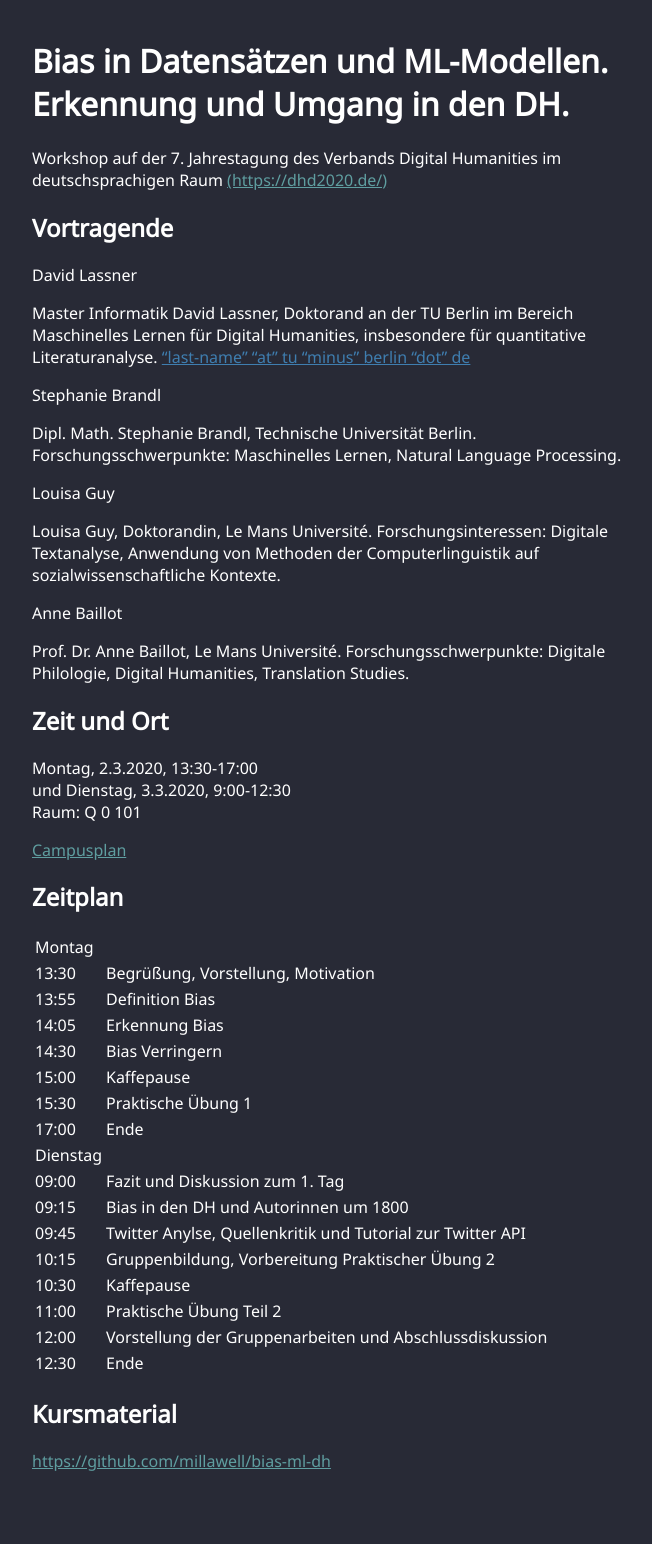
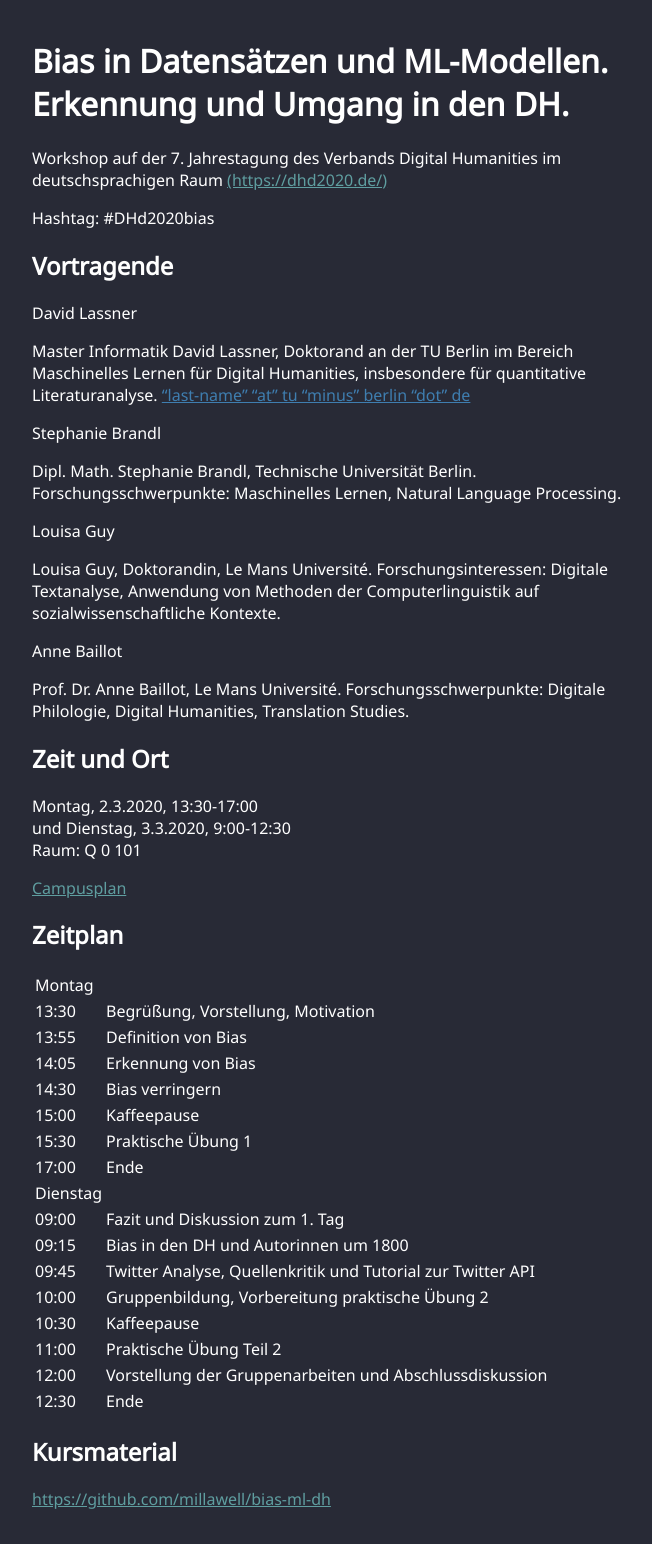
Before and after one commit to millawell/bias-ml-dh, a Jekyll site: the page built from index.md, in a window 1280 px wide. Shown: the whole page, without its empty margins (292-944 px from the left). Built offline with Jekyll 4.4.1, drawn with Linux system fonts in a browser that asks for light colours; before the commit the page ends 1506 px from its top, so only the background shows below that.

```diff
--- a/_config.yml
+++ b/_config.yml
@@ -1 +1,2 @@
 name: bias-ml-dh.davidlassner.com
+exclude: [material]
--- a/index.md
+++ b/index.md
@@ -6,6 +6,8 @@ layout: default
 # {{ page.title }}
 
 Workshop auf der 7. Jahrestagung des Verbands Digital Humanities im deutschsprachigen Raum [(https://dhd2020.de/)](https://dhd2020.de/)
+
+Hashtag: #DHd2020bias
 
 ## Vortragende
 David Lassner
@@ -37,18 +39,18 @@ Raum: Q 0 101
 |------    |------------------------------------------------------------|
 | Montag   |                                                            |
 | 13:30    | Begrüßung, Vorstellung, Motivation                         |
-| 13:55    | Definition Bias                                            |
-| 14:05    | Erkennung Bias                                             |
-| 14:30    | Bias Verringern                                            |
-| 15:00    | Kaffepause                                                 |
+| 13:55    | Definition von Bias                                        |
+| 14:05    | Erkennung von Bias                                         |
+| 14:30    | Bias verringern                                            |
+| 15:00    | Kaffeepause                                                |
 | 15:30    | Praktische Übung 1                                         |
 | 17:00    | Ende                                                       |
 | Dienstag |                                                            |
 | 09:00    | Fazit und Diskussion zum 1. Tag                            |
 | 09:15    | Bias in den DH und Autorinnen um 1800                      |
-| 09:45    | Twitter Anylse, Quellenkritik und Tutorial zur Twitter API |
-| 10:15    | Gruppenbildung, Vorbereitung Praktischer Übung 2           |
-| 10:30    | Kaffepause                                                 |
+| 09:45    | Twitter Analyse, Quellenkritik und Tutorial zur Twitter API|
+| 10:00    | Gruppenbildung, Vorbereitung praktische Übung 2            |
+| 10:30    | Kaffeepause                                                |
 | 11:00    | Praktische Übung Teil 2                                    |
 | 12:00    | Vorstellung der Gruppenarbeiten und Abschlussdiskussion    |
 | 12:30    | Ende                                                       |
```
Also changed, not shown: 2 other files.
